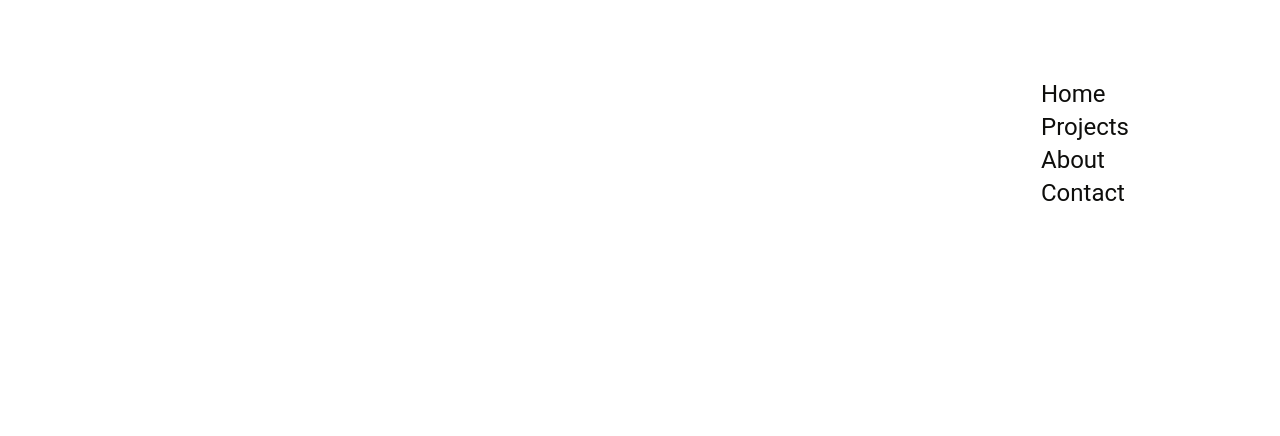
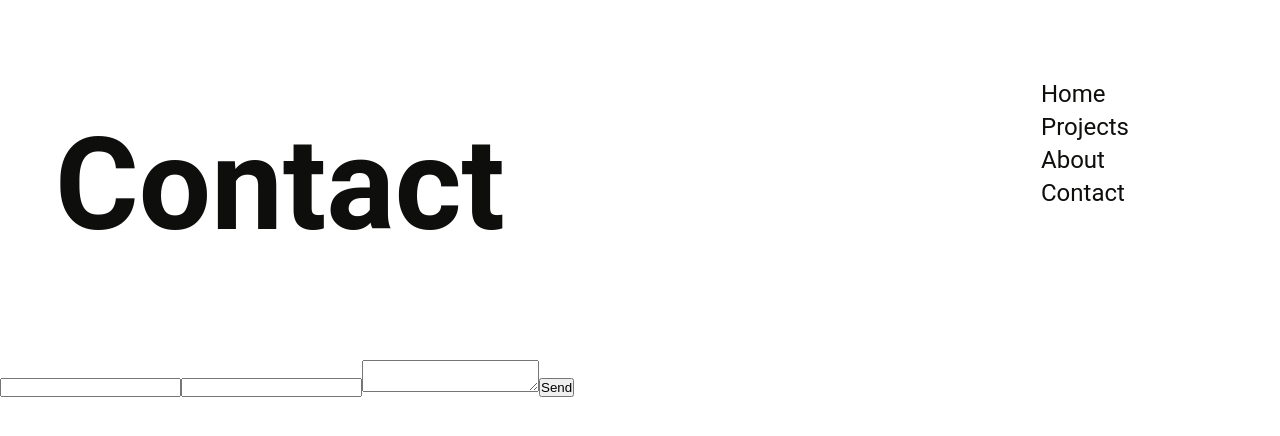
Before and after one commit to LucDictus/portfolio, a React (Create React App) app: page /contact in a window 1280 px wide. Shown: the top 436 px of the page. Built offline with nearby package versions, Linux system fonts and the light colour scheme; the HTML template or start-up script is replaced by a standard one.

Commit message:
start emailjs form

```diff
--- a/package.json
+++ b/package.json
@@ -3,14 +3,19 @@
   "version": "0.1.0",
   "private": true,
   "dependencies": {
+    "@emailjs/browser": "^4.1.0",
     "@testing-library/jest-dom": "^5.17.0",
     "@testing-library/react": "^13.4.0",
     "@testing-library/user-event": "^13.5.0",
+    "emailjs-com": "^3.2.0",
     "gsap": "^3.12.5",
     "react": "^18.2.0",
     "react-dom": "^18.2.0",
     "react-router-dom": "^6.22.1",
     "react-scripts": "5.0.1",
+    "semantic-ui-css": "^2.5.0",
+    "semantic-ui-react": "^2.1.5",
+    "sweetalert2": "^11.10.5",
     "web-vitals": "^2.1.4"
   },
   "scripts": {
--- a/src/components/Contact/Contact.css
+++ b/src/components/Contact/Contact.css
@@ -0,0 +1,77 @@
+* {
+    margin: 0;
+    padding: 0;
+    box-sizing: border-box;
+}
+
+.Contact-container {
+    width: calc(100% - 300px);
+}
+.Contact-title {
+    width: 80%;
+    padding: 110px 0 100px 55px;
+    color: #0E0E0C;
+}
+.Contact-title-text {
+    font-size: 128px;
+    animation: fade-in 1s ease-in-out forwards;
+}
+.Contact-projects-container {
+    display: flex;
+    flex-wrap: wrap;
+}
+.Contact-project-container {
+    width: 50%;
+    position: relative;
+    aspect-ratio: 1; /* 1:1 aspect ratio */
+    border: 1px solid #0E0E0C;
+}
+
+@media only screen and (max-width: 1100px) {
+    .Contact-title {
+        padding: 110px 0 250px 55px;
+    }
+}
+@media only screen and (max-width: 850px) {
+    .Contact-container {
+        width: 100%;
+    }
+
+    .Contact-title {
+        width: 100%;
+        height: 88vh;
+        padding: 30px 25px 0 25px;
+    }
+    .Contact-title-text {
+        color: #0E0E0C;
+        font-size: 64px;
+        font-weight: 400;
+        opacity: 0;
+        animation: fade-in 1s ease-in-out forwards;
+    }
+
+    .Contact-projects-container {
+        width: 100%;
+        display: flex;
+        flex-direction: column;
+    }
+    .Contact-project-container {
+        position: relative;
+        width: 100%;
+        height: 550px;
+        padding: 25px;
+        border: 1px solid #0E0E0C;
+    }
+    .Contact-project-created {
+        color: #D7D6D4;
+        font-size: 24px;
+        position: absolute;
+        bottom: 60px;
+    }
+    .Contact-project-title {
+        color: #0E0E0C;
+        font-size: 32px;
+        position: absolute;
+        bottom: 25px;
+    }
+}
--- a/src/components/Contact/Contact.js
+++ b/src/components/Contact/Contact.js
@@ -1,9 +1,45 @@
-import React from 'react';
+import React, { useEffect } from 'react';
+import './Contact.css';
+import emailjs from 'emailjs-com';
 
 function Contact() {
+  useEffect(() => {
+    emailjs.init('fONJOEzBaKx-2lwsC');
+  }, []);
+
+  const handleOnSubmit = (e) => {
+    e.preventDefault();
+    emailjs.sendForm('service_nxe1iaa', 'contact_form', e.target)
+      .then(() => {
+        console.log('SUCCESS!');
+      }, (error) => {
+        console.log('FAILED...', error);
+      });
+  };
+
   return (
-    <div>
-      {/* Your component code here */}
+    <div className="Contact-container">
+      <div className="background-glow"></div>
+
+      <div className="Contact-title">
+        <h1 className="Contact-title-text">
+          Contact
+        </h1>
+      </div>
+
+      <div className="Contact-main-container">
+        <form id="contact-form" onSubmit={handleOnSubmit}>
+          <input type="hidden" name="contact_number" />
+
+          <input type="text" name="user_name" />
+
+          <input type="email" name="user_email" />
+
+          <textarea name="message" />
+
+          <input type="submit" value="Send" />
+        </form>
+      </div>
     </div>
   );
 }
```
Also changed, not shown: 1 other file (tests, documents, lock files or other folders).
